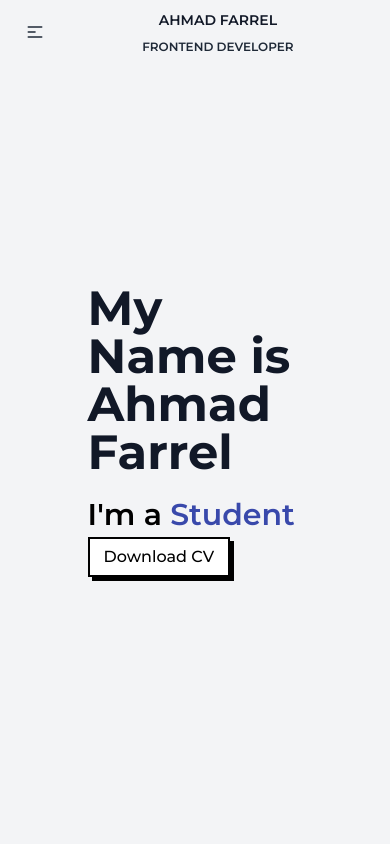
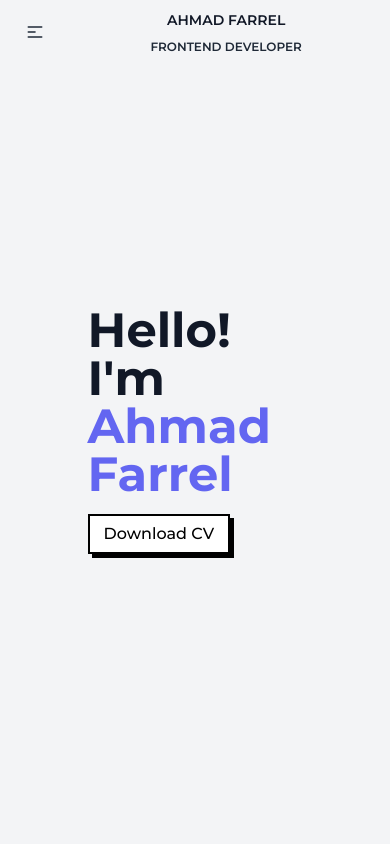
Before and after one commit to EnvyL27/portfolio, a React (Vite) app: page / in a window 390 px wide. Shown: the top 844 px of the page. Built offline with nearby package versions, Linux system fonts and the light colour scheme.

Commit message:
make new design for responsive

```diff
--- a/src/component/hero.jsx
+++ b/src/component/hero.jsx
@@ -33,15 +33,12 @@ function hero() {
                     </div>
                     <div className="w-3/5">
                         <div className="flex">
-                            <h1 className=" text-5xl font-bold text-gray-900 py-4">My Name is Ahmad Farrel</h1>
+                            <h1 className="hidden lg:block text-5xl font-bold text-gray-900 py-4">My Name is Ahmad Farrel</h1>
+                            <h1 className="hidden max-sm:block text-5xl font-bold text-gray-900 py-4">Hello! I'm <span className="text-indigo-500">Ahmad Farrel</span></h1>
                         </div>
                         <div className="container hidden lg:block">
                             <span className="text first-text">I'm a </span>
                             <span className="text sec-text"></span>
-                        </div>
-                        <div className="container hidden max-sm:block">
-                            <span className="text first-text">I'm a </span>
-                            <span className="text ">Student</span>
                         </div>
                         {/* <h1 className="text sec-text text-4xl font-bold text-gray-900 py-6"> </h1> */}
                         {/* <p className="py-4 font-medium text-gray-800">
--- a/src/layouts/navbar.jsx
+++ b/src/layouts/navbar.jsx
@@ -71,14 +71,14 @@ function navbar() {
             </ul>
           </div>
         </div>
-        <div className="md:hidden max-sm:navbar-center max-sm:pr-10 ">
+        <div className="md:hidden max-sm:navbar-center overflow-hidden">
           <a className="btn btn-ghost column-1">
             <div className="w-full text-sm text-gray-900">AHMAD FARREL</div>
             <div className="text-xs text-gray-800">FRONTEND DEVELOPER</div>
           </a>
         </div>
 
-        <div className="navbar-end container hidden lg:flex  text-gray-900 capitalize dark:text-gray-900">
+        <div className="navbar-end container hidden lg:flex  text-gray-900 capitalize dark:text-gray-700">
           <a
             href="#"
             className="text-link font-medium text-gray-900 mx-1.5 sm:mx-6 bg-blend-difference"
```
